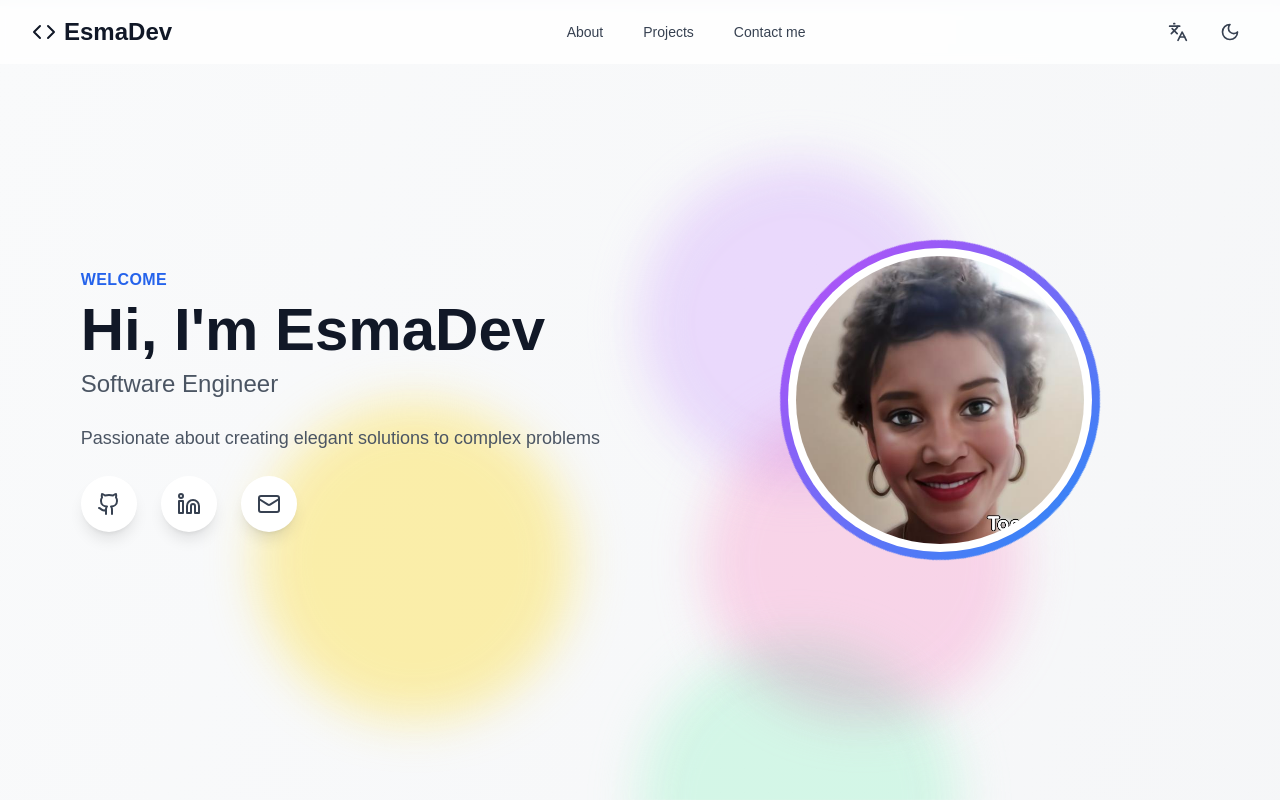
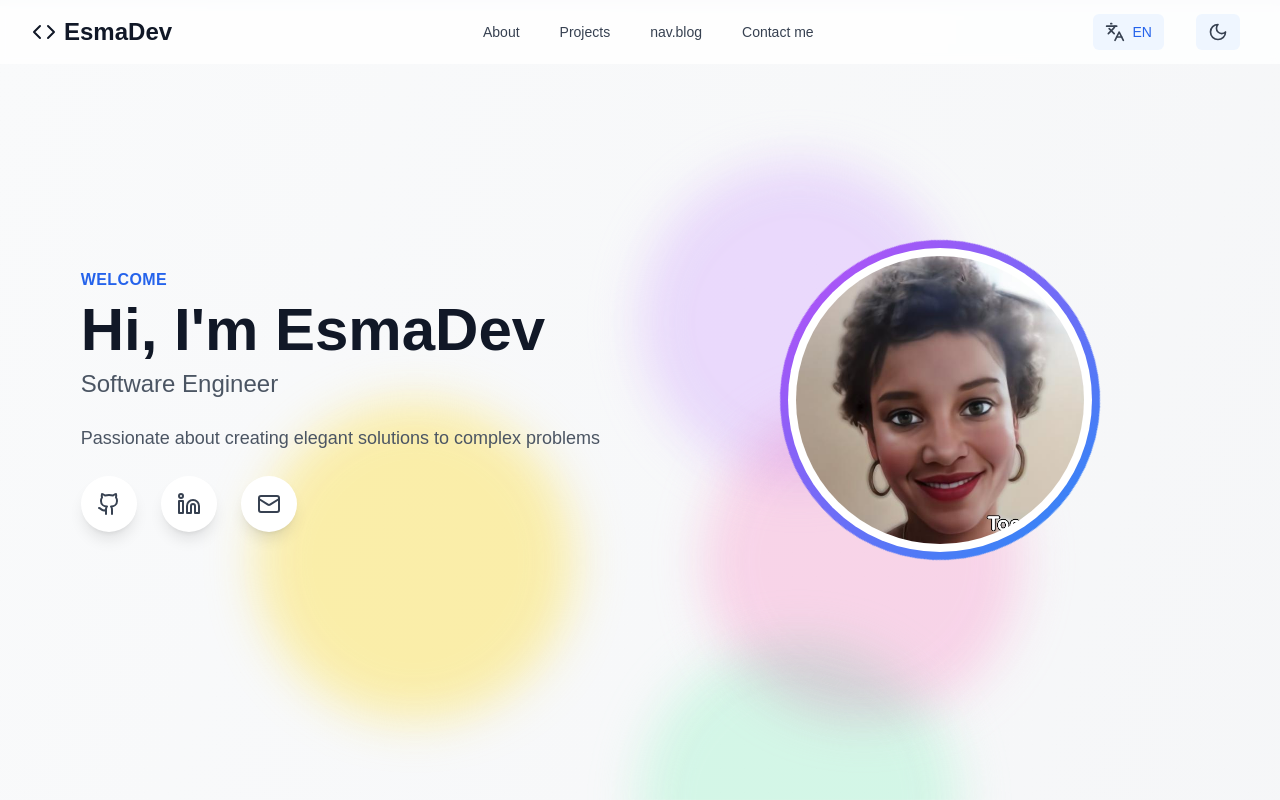
Before and after one commit to esma92/EsmaDEV-Portfolio, a React (Vite) app: page / in a window 1280 px wide. Shown: the top 800 px of the page. Built offline with nearby package versions, Linux system fonts and the light colour scheme.

Commit message:
añadiendo section Blog al Navbar y dando otros estilos

```diff
--- a/src/components/Navbar.tsx
+++ b/src/components/Navbar.tsx
@@ -10,7 +10,7 @@ export default function Navbar() {
   const [isMenuOpen, setIsMenuOpen] = useState(false);
   const activeSection = useActiveSection();
 
-  const navItems = ['about', 'projects', 'contact'];
+  const navItems = ['about', 'projects', 'blog', 'contact'];
 
   const scrollToTop = () => {
     window.scrollTo({ top: 0, behavior: 'smooth' });
@@ -70,31 +70,51 @@ export default function Navbar() {
           <div className="flex items-center space-x-4">
             <button
               onClick={() => changeLanguage(language === 'en' ? 'es' : 'en')}
-              className="p-2 rounded-lg hover:bg-gray-100 dark:hover:bg-gray-800"
+              className="p-2 rounded-lg"
             >
-              <Languages className="h-5 w-5 text-gray-700 dark:text-gray-300" />
+              {/* <Languages className="h-5 w-5 text-gray-700 dark:text-gray-300" /> */}
+              {language === 'en' ? (
+                <div className='flex items-center gap-2 px-3 py-2 rounded-md text-sm font-medium transition-colors duration-200 text-blue-600 dark:text-blue-400 bg-blue-50 dark:bg-blue-900/20'>
+                  <Languages className="h-5 w-5 text-gray-700 dark:text-gray-300" />
+                  EN
+                </div>
+              ) : (
+                <div className='flex items-center gap-2 px-3 py-2 rounded-md text-sm font-medium transition-colors duration-200 text-blue-600 dark:text-blue-400 bg-blue-50 dark:bg-blue-900/20'>
+                  <Languages className="h-5 w-5 text-gray-700 dark:text-gray-300" />
+                  ES
+                </div>
+              )}
             </button>
 
             <button
               onClick={toggleTheme}
-              className="p-2 rounded-lg hover:bg-gray-100 dark:hover:bg-gray-800"
+              className="p-2 rounded-lg"
             >
               {theme === 'dark' ? (
-                <Sun className="h-5 w-5 text-gray-300" />
+                <div className='flex items-center gap-2 px-3 py-2 rounded-md text-sm font-medium transition-colors duration-200 text-blue-600 dark:text-blue-400 bg-blue-50 dark:bg-blue-900/20'>
+                  <Sun className="h-5 w-5 text-gray-300" />
+                </div>
               ) : (
-                <Moon className="h-5 w-5 text-gray-700" />
+                <div className='flex items-center gap-2 px-3 py-2 rounded-md text-sm font-medium transition-colors duration-200 text-blue-600 dark:text-blue-400 bg-blue-50 dark:bg-blue-900/20'>
+                  <Moon className="h-5 w-5 text-gray-700" />
+                </div>
               )}
             </button>
 
             {/* Mobile menu button */}
             <button
               onClick={() => setIsMenuOpen(!isMenuOpen)}
-              className="md:hidden p-2 rounded-lg hover:bg-gray-100 dark:hover:bg-gray-800"
+              className="md:hidden p-2 rounded-lg"
             >
               {isMenuOpen ? (
-                <X className="h-6 w-6 text-gray-700 dark:text-gray-300" />
+                <div className='flex items-center gap-2 px-3 py-2 rounded-md text-sm font-medium transition-colors duration-200 text-blue-600 dark:text-blue-400 bg-blue-50 dark:bg-blue-900/20'>
+                  <X className="h-6 w-6 text-gray-700 dark:text-gray-300" />
+                </div>
+
               ) : (
-                <Menu className="h-6 w-6 text-gray-700 dark:text-gray-300" />
+                <div className='flex items-center gap-2 px-3 py-2 rounded-md text-sm font-medium transition-colors duration-200 text-blue-600 dark:text-blue-400 bg-blue-50 dark:bg-blue-900/20'>
+                  <Menu className="h-6 w-6 text-gray-700 dark:text-gray-300" />
+                </div>
               )}
             </button>
           </div>
```
